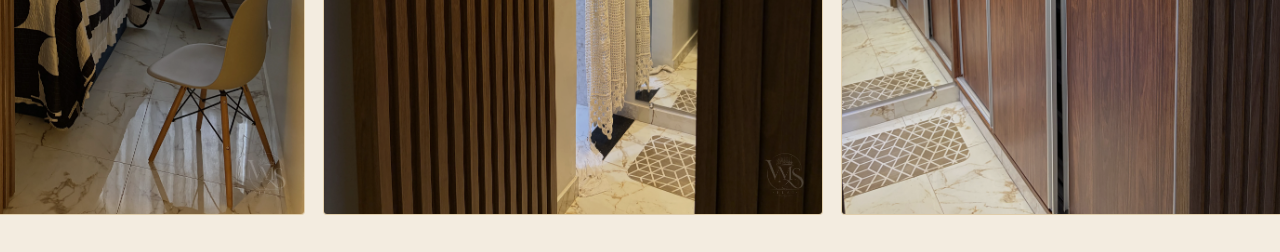
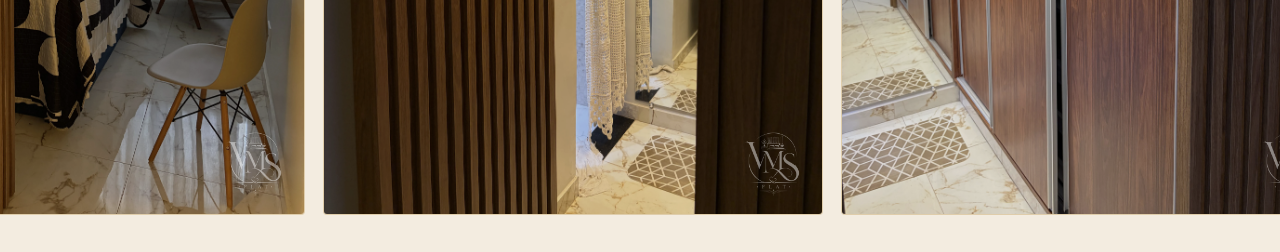
Before and after one commit to vanharelli/VMS-FLAT, a React (Vite) app: page / in a window 1280 px wide. Shown: the part 2040-2292 px from the top of the page. Built offline with nearby package versions, Linux system fonts and the light colour scheme.

Commit message:
Increase watermark opacity to 45% and size to 72px for better visibility

```diff
--- a/src/styles/core.css
+++ b/src/styles/core.css
@@ -518,15 +518,15 @@ body::after {
 }
 .gc-watermark {
   position: absolute;
-  bottom: 12px; right: 12px;
-  width: 52px; height: auto;
-  opacity: 0.18;
+  bottom: 14px; right: 14px;
+  width: 72px; height: auto;
+  opacity: 0.45;
   pointer-events: none;
-  filter: brightness(10) saturate(0);
+  filter: brightness(0) invert(1);
   z-index: 2;
   transition: opacity .4s;
 }
-.gallery-card:hover .gc-watermark { opacity: 0.08; }
+.gallery-card:hover .gc-watermark { opacity: 0.30; }
 .gcard-overlay {
   position: absolute; inset: 0;
   background: linear-gradient(180deg, transparent 50%, rgba(42,30,18,.80) 100%);
```
